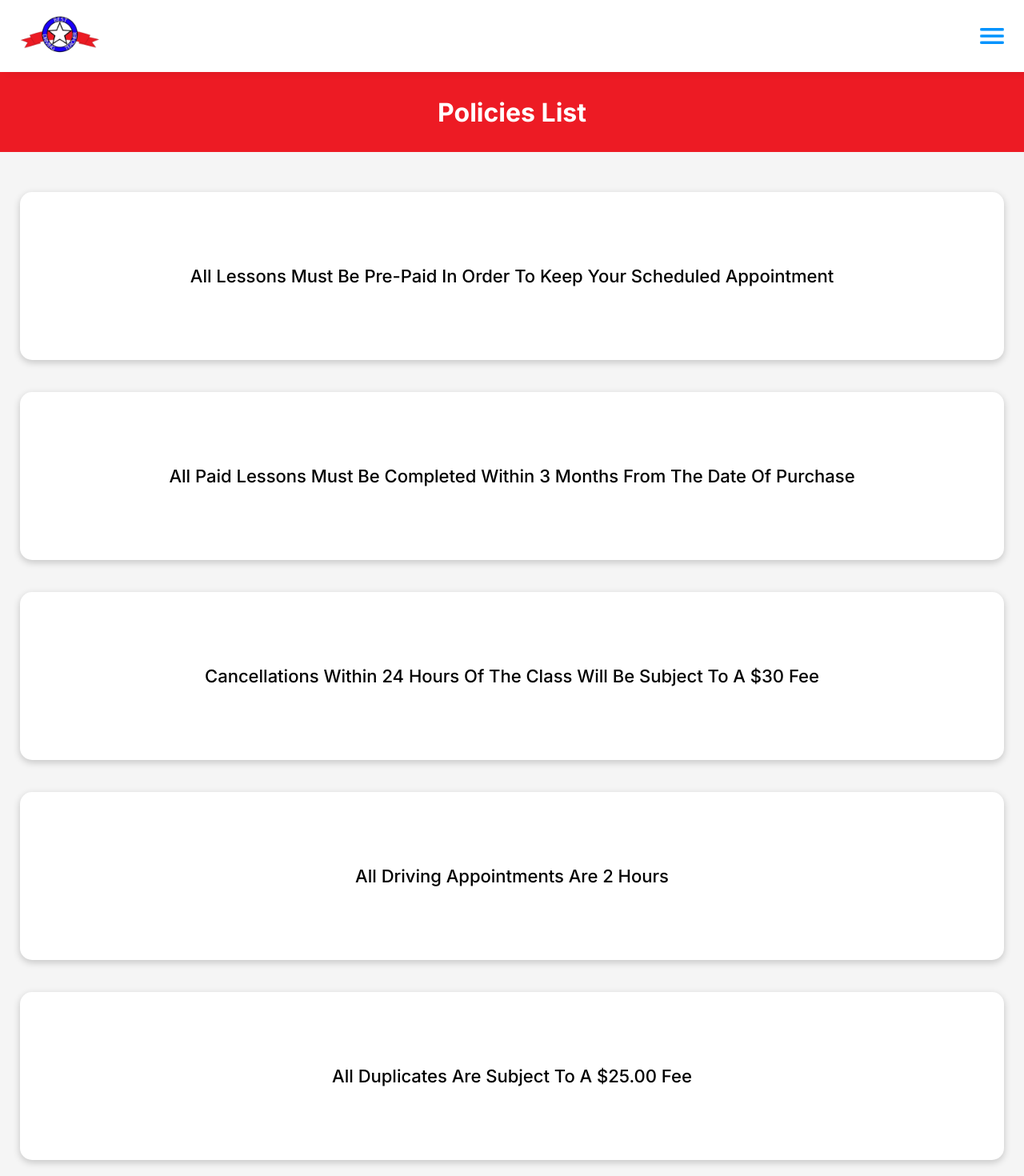
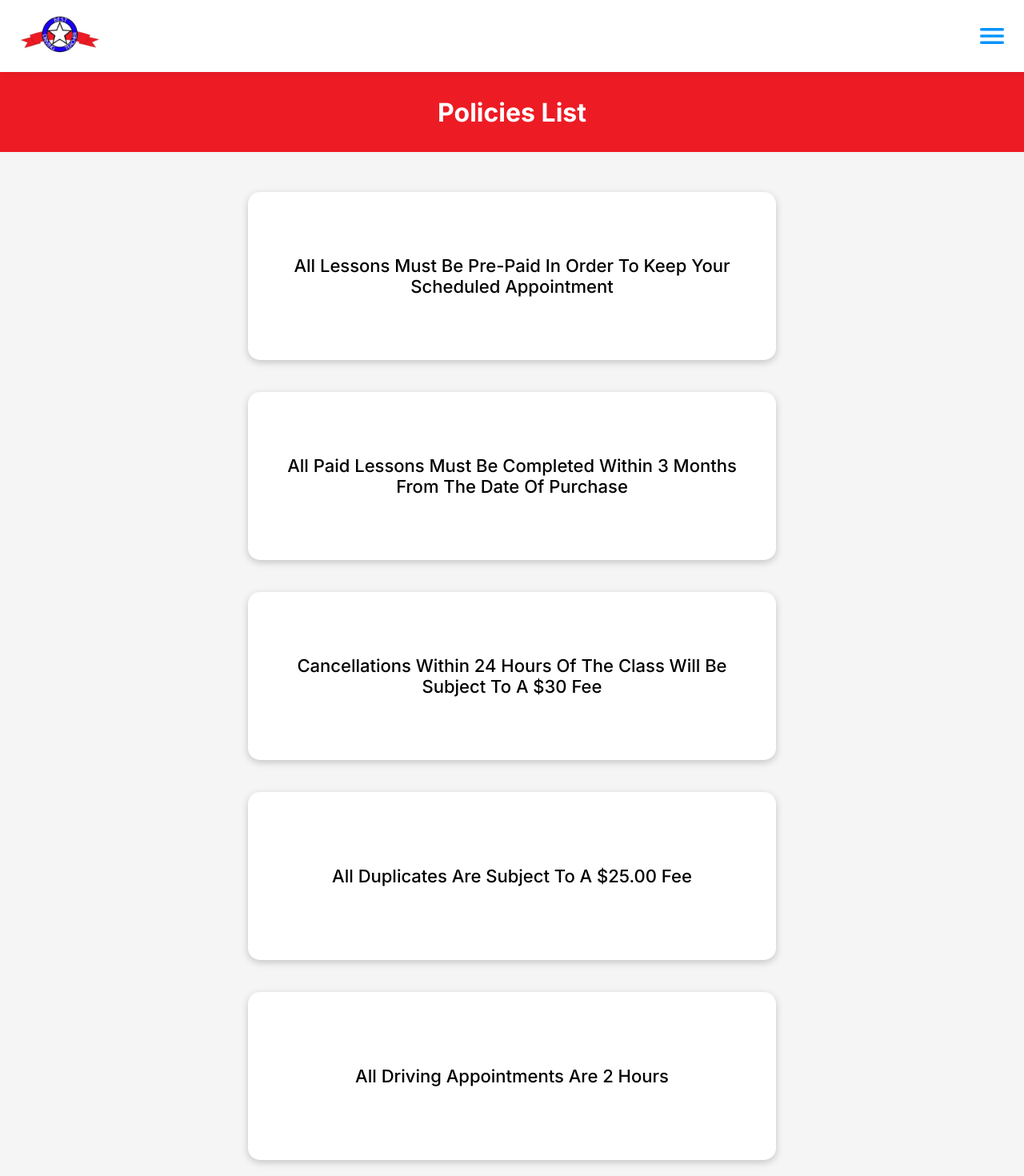
Before and after one commit to mannysanz715/BestDrivingTeacherFront, a React (Vite) app: page /policies in a window 1280 px wide. Shown: the top 1470 px of the page at 80% size. Built offline with nearby package versions, Linux system fonts and the light colour scheme.

Commit message:
Make Policies page responsive for desktop

```diff
--- a/src/components/NavBar/NavBar.css
+++ b/src/components/NavBar/NavBar.css
@@ -19,7 +19,7 @@ nav{
   position:fixed;
   background-color: rgba(255, 255, 255, 0.892);
   box-shadow: rgba(33, 35, 38, 0.1) 0px 10px 10px -10px;
-  z-index: 2;
+  z-index: 5;
 }
 
 .drop-menu{
@@ -33,6 +33,7 @@ nav{
   display: flex;
   justify-content: center;
   align-items: center;
+  z-index: 5;
   flex-direction: column;
 }
 
--- a/src/components/Policies/Policies.css
+++ b/src/components/Policies/Policies.css
@@ -37,3 +37,16 @@
   border-radius: 15px;
   box-shadow: 0 3px 10px rgb(0 0 0 / 0.2);
 }
+
+
+@media screen and (min-width: 950px) {
+  .policies-list{
+    flex-direction: row;
+    flex-wrap: wrap;
+    justify-content: center;
+  }
+
+  .policy-item{
+    width: 600px;
+  }
+}
--- a/src/components/Policies/Policies.jsx
+++ b/src/components/Policies/Policies.jsx
@@ -1,14 +1,20 @@
 import './Policies.css'
+import { useEffect } from 'react'
+import Aos from 'aos'
+import 'aos/dist/aos.css'
 const Policies = () => {
+  useEffect(()=>{
+    Aos.init({duration: 1500})
+  },[])
   return (
-    <div className='policies-container'>
+    <div  className='policies-container'>
       <h1 className='policies-heading'>Policies List</h1>
       <ul className="policies-list">
-        <li className='policy-item'>All Lessons Must Be Pre-Paid In Order To Keep Your Scheduled Appointment</li>
-        <li className='policy-item'>All Paid Lessons Must Be Completed Within 3 Months From The Date Of Purchase</li>
-        <li className='policy-item'>Cancellations Within 24 Hours Of The Class Will Be Subject To A $30 Fee</li>
-        <li className='policy-item'>All Driving Appointments Are 2 Hours</li>
-        <li className='policy-item'>All Duplicates Are Subject To A $25.00 Fee</li>
+        <li data-aos='fade-up' className='policy-item'>All Lessons Must Be Pre-Paid In Order To Keep Your Scheduled Appointment</li>
+        <li data-aos='fade-up' className='policy-item'>All Paid Lessons Must Be Completed Within 3 Months From The Date Of Purchase</li>
+        <li data-aos='fade-up' className='policy-item'>Cancellations Within 24 Hours Of The Class Will Be Subject To A $30 Fee</li>
+        <li data-aos='fade-up' className='policy-item'>All Duplicates Are Subject To A $25.00 Fee</li>
+        <li data-aos='fade-up' className='policy-item'>All Driving Appointments Are 2 Hours</li>
       </ul>
     </div>
 )
--- a/src/components/Pricing/Pricing.css
+++ b/src/components/Pricing/Pricing.css
@@ -47,6 +47,9 @@
 }
 
 @media screen and (min-width: 950px) {
+  .pricing-header{
+    font-size: 46px;
+  }
   .pricing-card-container{
     display: flex;
     flex-direction: row;
--- a/src/pages/LandingPage/LandingPage.css
+++ b/src/pages/LandingPage/LandingPage.css
@@ -2,6 +2,7 @@ body{
   margin: 0;
   padding: 0;
   overflow-x: hidden;
+  z-index: 0;
 }
 body::-webkit-scrollbar{
   display: none;
--- a/src/pages/Policies/Policies.jsx
+++ b/src/pages/Policies/Policies.jsx
@@ -1,5 +1,6 @@
 import './Policies.css'
 import NavBar from '../../components/NavBar/NavBar'
+
 import PoliciesList from '../../components/Policies/Policies'
 import { useState } from 'react'
 const Policies = () => {
```
